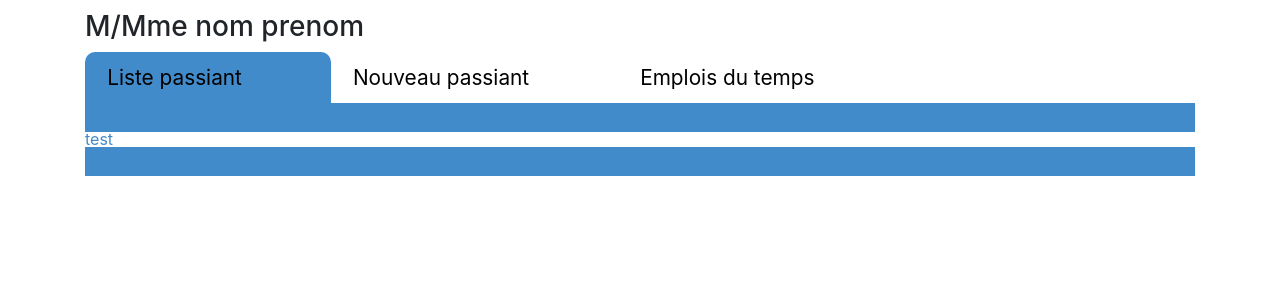
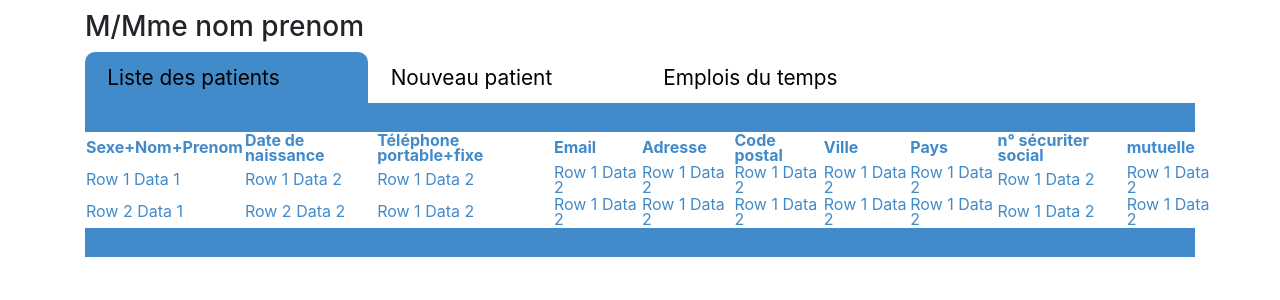
Before and after one commit to mRabaj/professionLiberal, a PHP site: page /praticien_home.php in a window 1280 px wide. Shown: the top 300 px of the page. Run offline with PHP 8.4, Linux system fonts and the light colour scheme; some libraries are stand-ins or nearby versions.

Commit message:
Début du tableau patient dans praticien_home
datatable

```diff
--- a/praticien_home.php
+++ b/praticien_home.php
@@ -12,9 +12,9 @@
     <div class="container"><h3>M/Mme nom prenom</h3></div>
     <div id="exTab1" class="container">
         <ul class="nav nav-pills">
-            <li class="active"><a  href="#1a" data-toggle="tab">Liste passiant</a>
+            <li class="active"><a  href="#1a" data-toggle="tab">Liste des patients</a>
             </li>
-            <li><a href="#2a" data-toggle="tab">Nouveau passiant</a>
+            <li><a href="#2a" data-toggle="tab">Nouveau patient</a>
             </li>
             <li><a href="#3a" data-toggle="tab">Emplois du temps</a>
             </li>
@@ -23,8 +23,52 @@
             <div class="tab-pane active" id="1a">
                 <h7>yo</h7>
                 <div class="white_background_conteneur">
-                    test
+
+                    <table id="table_id" class="display">
+                        <thead>
+                            <tr>
+                                <th>Sexe+Nom+Prenom</th>
+                                <th>Date de naissance</th>
+                                <th>Téléphone portable+fixe</th>
+                                <th>Email</th>
+                                <th>Adresse</th>
+                                <th>Code postal</th>
+                                <th>Ville</th>
+                                <th>Pays</th>
+                                <th>n° sécuriter social</th>
+                                <th>mutuelle</th>
+                            </tr>
+                        </thead>
+
+                        <tbody>
+                            <tr>
+                                <td>Row 1 Data 1</td>
+                                <td>Row 1 Data 2</td>
+                                <td>Row 1 Data 2</td>
+                                <td>Row 1 Data 2</td>
+                                <td>Row 1 Data 2</td>
+                                <td>Row 1 Data 2</td>
+                                <td>Row 1 Data 2</td>
+                                <td>Row 1 Data 2</td>
+                                <td>Row 1 Data 2</td>
+                                <td>Row 1 Data 2</td>
+                            </tr>
+                            <tr>
+                                <td>Row 2 Data 1</td>
+                                <td>Row 2 Data 2</td>
+                                <td>Row 1 Data 2</td>
+                                <td>Row 1 Data 2</td>
+                                <td>Row 1 Data 2</td>
+                                <td>Row 1 Data 2</td>
+                                <td>Row 1 Data 2</td>
+                                <td>Row 1 Data 2</td>
+                                <td>Row 1 Data 2</td>
+                                <td>Row 1 Data 2</td>
+                            </tr>
+                        </tbody>
+                    </table>
                 </div>
+
                 test
             </div>
 
```
Also changed, not shown: praticien_home.css (line endings or trailing spaces).
